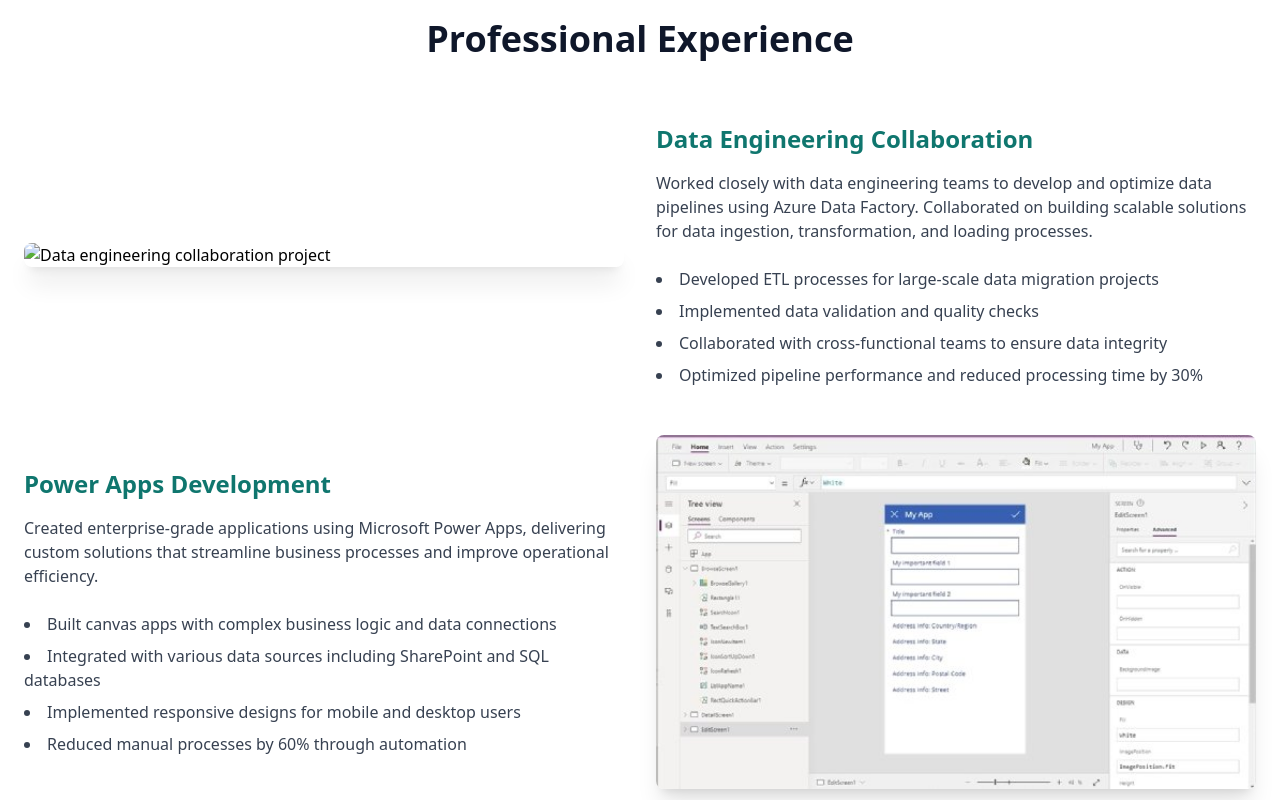
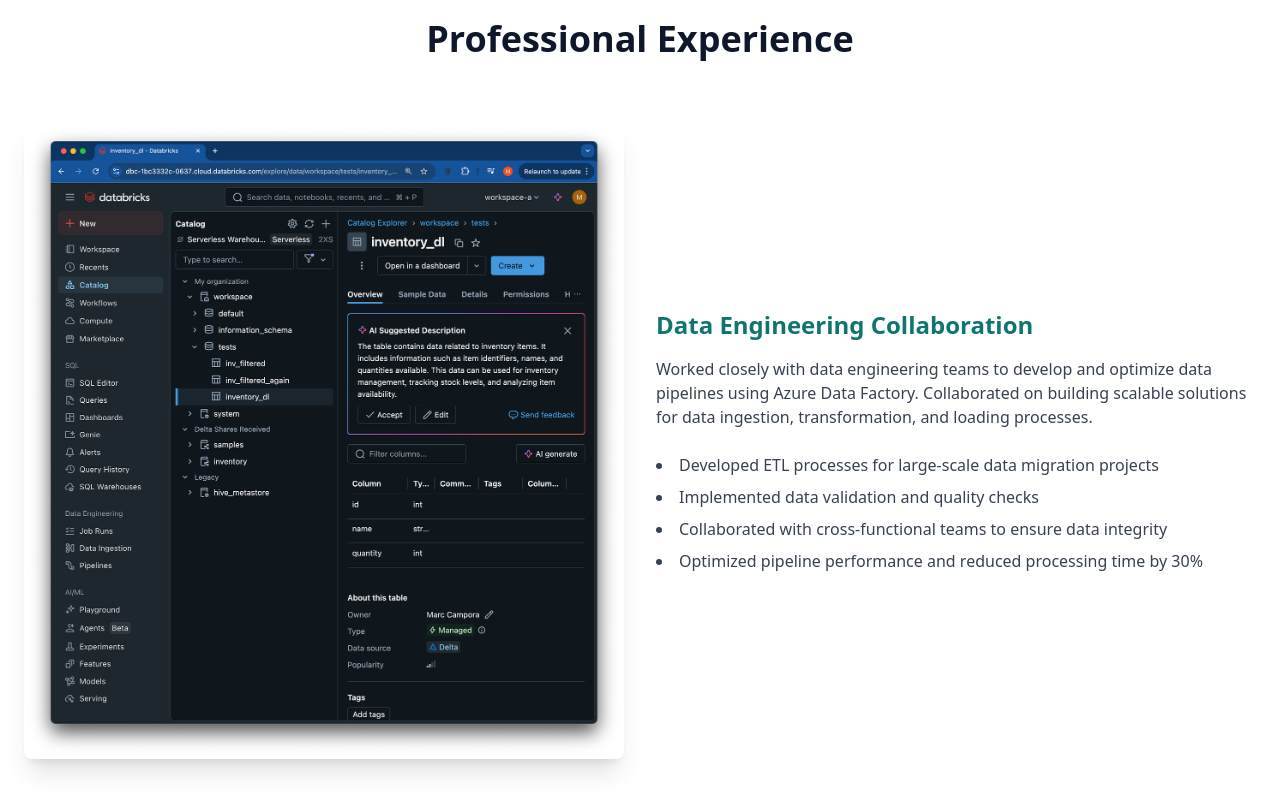
Before and after one commit to IamMduduzi/Portfolio, a plain HTML site: page index.html in a window 1280 px wide. Shown: the part 3220-4020 px from the top of the page. Drawn offline with nearby package versions, Linux system fonts and the light colour scheme.

Commit message:
Update index.html

```diff
--- a/index.html
+++ b/index.html
@@ -528,7 +528,7 @@
           <div class="grid md:grid-cols-2 gap-8 items-center">
             <div>
               <img
-                src="images/Databricks.png"
+                src="Databricks.png"
                 alt="Data engineering collaboration project"
                 class="rounded-lg shadow-xl w-full"
                 loading="lazy"
```
